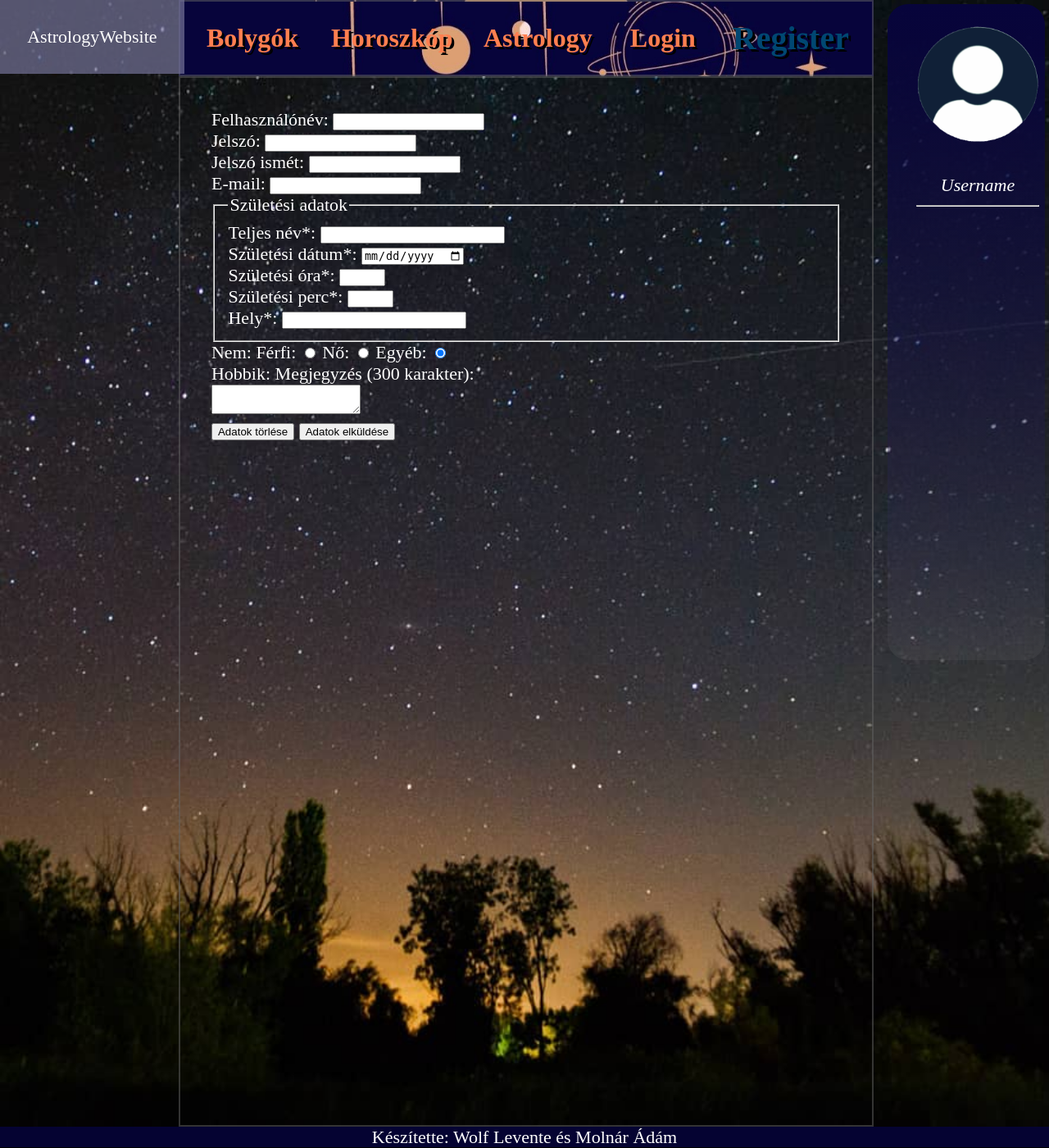
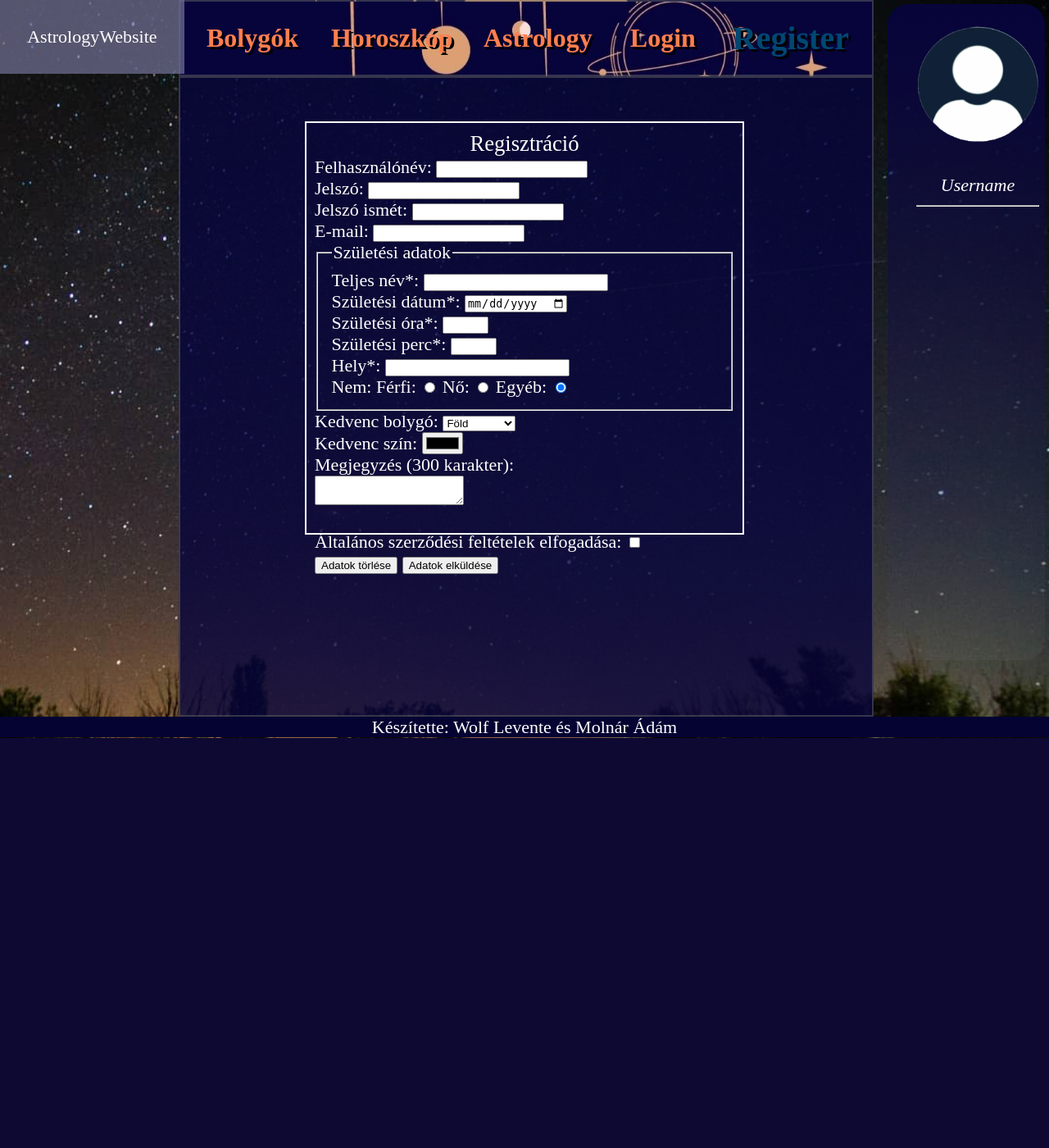
Before and after one commit to LeventeWolf/AstrologyWebsite, a PHP site: page /html/register.html in a window 1280 px wide. Shown: the whole page at 82% size. After the commit the page ends 900 px from the top, so only its background shows below. Run offline with PHP 8.4, Linux system fonts and the light colour scheme.

Commit message:
Create register form

```diff
--- a/css/register.css
+++ b/css/register.css
@@ -2,3 +2,32 @@ body {
     /*TODO adam add background image*/
     background-image: url("../images/csillagos.jpg");
 }
+
+#main {
+    /*TODO Adam add linear gradient*/
+    background-color: rgba(7, 4, 59, 0.8);
+    position: static;
+    /*border: 2px solid white;*/
+    height: 700px;
+}
+
+.container {
+    padding: 10px;
+
+    position: absolute;
+    border: 2px solid white;
+
+    top: 50%;
+    left: 50%;
+
+    /*A pozitív értékek jobbra/le a negatív értékek balra/fel történő eltolást eredményeznek.*/
+    transform: translate(-50%, -50%); /*vízszintes, függöleges*/
+    width: 40%;
+    height: 60%;
+}
+
+.text {
+    font-size: 20pt;
+    text-align: center;
+    width: 100%;
+}
--- a/html/register.html
+++ b/html/register.html
@@ -81,18 +81,22 @@
 <!--Main div-->
 <div id="main">
     <main>
+        <div class="container">
+            <div class="text">Regisztráció</div>
             <form>
-            <label>Felhasználónév: <input type="text" name="username" ></label> <br/>
+                <label>Felhasználónév: <input type="text" name="username" required ></label> <br/>
 
                 <label>Jelszó: <input type="password" name="passwd" required/></label> <br/>
 
                 <label>Jelszó ismét: <input type="password" name="passwd-check" required/></label> <br/>
 
-            <label>E-mail: <input type="email" name="email"/></label> <br/>
+                <label>E-mail: <input type="email" name="email" required/></label> <br/>
 
+
+                <!--mezőcsoportosítás-->
                 <fieldset>
+                    <!--mezőcsoportosítás felirata-->
                     <legend>Születési adatok</legend>
-
 
                     <label>Teljes név*: <input type="text" name="full-name" size="25" required /></label> <br/>
 
@@ -102,10 +106,8 @@
 
                     <label>Születési perc*: <input type="number" name="date-minute" min="0" max="60" /></label> <br/>
 
-                <label>Hely*: <input type="text" name="place" size="25"required/></label> <br/>
+                    <label>Hely*: <input type="text" name="place" size="25" required/></label> <br/>
 
-
-            </fieldset>
 
                     Nem:
                     <label for="op1">Férfi:</label>
@@ -114,15 +116,34 @@
                     <input type="radio" id="op2" name="sex" value="f"/>
                     <label for="op3">Egyéb:</label>
                     <input type="radio" id="op3" name="sex" value="other" checked/> <br/>
+                </fieldset>
 
-            Hobbik:
+                Kedvenc bolygó:
+                <select>
+                    <option value="earth" selected>Föld</option>
+                    <option value="moon" >Hold</option>
+                    <option value="mars">Mars</option>
+                    <option value="jupiter">Jupiter</option>
+                    <option value="saturn">Szaturnusz</option>
+                </select> <br>
+
+                Kedvenc szín:
+                <input type="color" name="color"/> <br/>
 
                 <label for="introduction">Megjegyzés (300 karakter):</label> <br/>
                 <textarea id="introduction" name="intro" maxlength="300"></textarea> <br/>
 
+
+
+                <input type="hidden"/> <br>
+
+                Általános szerződési feltételek elfogadása:
+                <input  type="checkbox"> <br>
+
                 <input type="reset" name="reset-btn" value="Adatok törlése"/>
                 <input type="submit" name="submit-btn" value="Adatok elküldése"/>
             </form>
+        </div>
     </main>
 </div>
 
```
Lines whose indentation alone changed are shown as unchanged.
